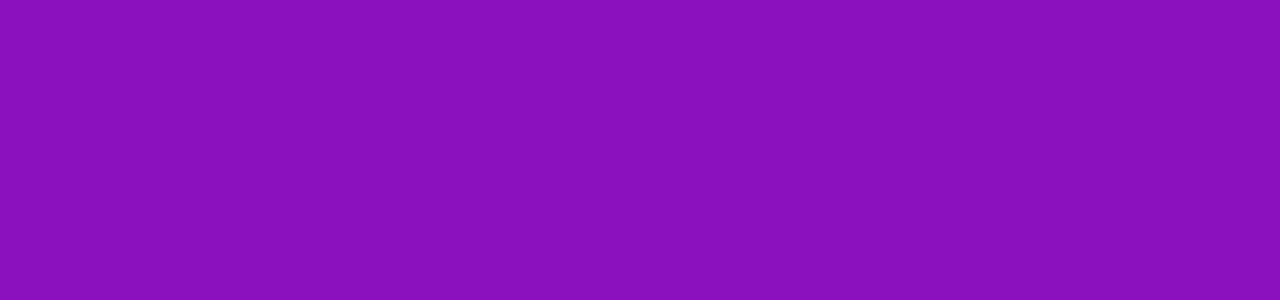
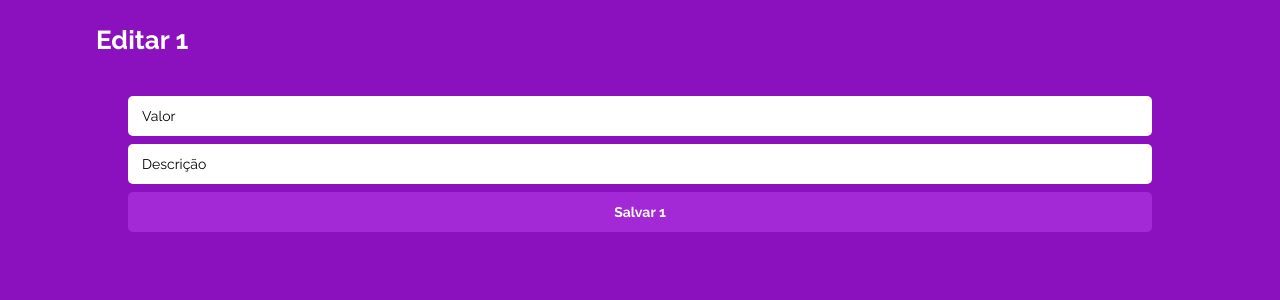
Before and after one commit to lightbarbara/mywallet-front, a React (Create React App) app: page /edit-transaction/1/1 in a window 1280 px wide. Before the commit this address had no page. Shown: the top 300 px of the page. Built offline with nearby package versions, Linux system fonts and the light colour scheme; a web font is replaced by a local one.

Commit message:
updating transactions

```diff
--- a/src/components/App.js
+++ b/src/components/App.js
@@ -1,4 +1,5 @@
 import { BrowserRouter, Route, Routes } from "react-router-dom";
+import EditTransaction from "../pages/EditTransaction";
 import NewTransaction from "../pages/NewTransaction";
 import SignIn from "../pages/SignIn";
 import SignUp from "../pages/SignUp";
@@ -15,7 +16,7 @@ export default function App() {
                 <Route path='/sign-up' element={<SignUp />} />
                 <Route path='/transactions' element={<Transactions />} />
                 <Route path='/new-transaction/:type' element={<NewTransaction />} />
-                {/* <Route path='/edit-transaction' element={<EditTransaction />} /> */}
+                <Route path='/edit-transaction/:type/:id' element={<EditTransaction />} />
             </Routes>
         </BrowserRouter>
     )
--- a/src/components/GlobalStyle.js
+++ b/src/components/GlobalStyle.js
@@ -59,6 +59,10 @@ table {
 a {
 	text-decoration: none;
 }
+
+a:visited {
+	color: initial;
+}
 `
 
 export default GlobalStyle
--- /dev/null
+++ b/src/pages/EditTransaction.js
@@ -0,0 +1,61 @@
+import { useState } from "react"
+import { useNavigate, useParams } from "react-router-dom"
+import Form from "../styles/Form"
+import NewTransactionContainer from "../styles/NewTransactionContainer"
+import axios from 'axios'
+import { urlBack } from "../constants/urls"
+
+export default function EditTransaction() {
+
+    const { type, id } = useParams()
+
+    const token = localStorage.getItem('token')
+
+    const navigate = useNavigate()
+
+    const [form, setForm] = useState({
+        value: '',
+        description: '',
+        type
+    })
+
+    const config = {
+        headers: {
+            'Authorization': `Bearer ${token}`
+        }
+    }
+
+    function handleForm(e) {
+        setForm({
+            ...form,
+            [e.target.name]: e.target.value
+        })
+    }
+
+    async function sendForm(e) {
+        e.preventDefault()
+
+        try {
+
+            await axios.put(`${urlBack}transaction/${id}`, form, config)
+
+        } catch (err) {
+            alert(err.response.data.message)
+            console.log(err)
+        }
+        navigate('/transactions')
+    }
+
+    return (
+        <NewTransactionContainer>
+            <div>
+                <p>Editar {type}</p>
+            </div>
+            <Form onSubmit={sendForm}>
+                <input type='number' placeholder='Valor' value={form.value} name='value' required onChange={handleForm} />
+                <input type='text' placeholder='Descrição' value={form.description} name='description' required onChange={handleForm} />
+                <button type='submit'>Salvar {type}</button>
+            </Form>
+        </NewTransactionContainer>
+    )
+}
--- a/src/pages/Transactions.js
+++ b/src/pages/Transactions.js
@@ -28,7 +28,7 @@ function Transaction({ id, date, description, value, type, deleted, setDeleted }
         <TransactionContainer type={type}>
             <span>
                 <span>{date}</span>
-                <span>{description}</span>
+                <Link to={`/edit-transaction/${type}/${id}`}><span>{description}</span></Link>
             </span>
             <span>
                 <span>{value}</span>
--- a/src/styles/MainContainer.js
+++ b/src/styles/MainContainer.js
@@ -23,7 +23,8 @@ position: relative;
 
     img {
         display: flex;
-        height: 3vh
+        height: 3vh;
+        cursor: pointer;
     }
 }
 
--- a/src/styles/TransactionContainer.js
+++ b/src/styles/TransactionContainer.js
@@ -33,6 +33,7 @@ margin: 0 auto;
 
     & > span:nth-child(2) {
         color: #C6C6C6;
+        cursor: pointer;
     }
 }
 
```
